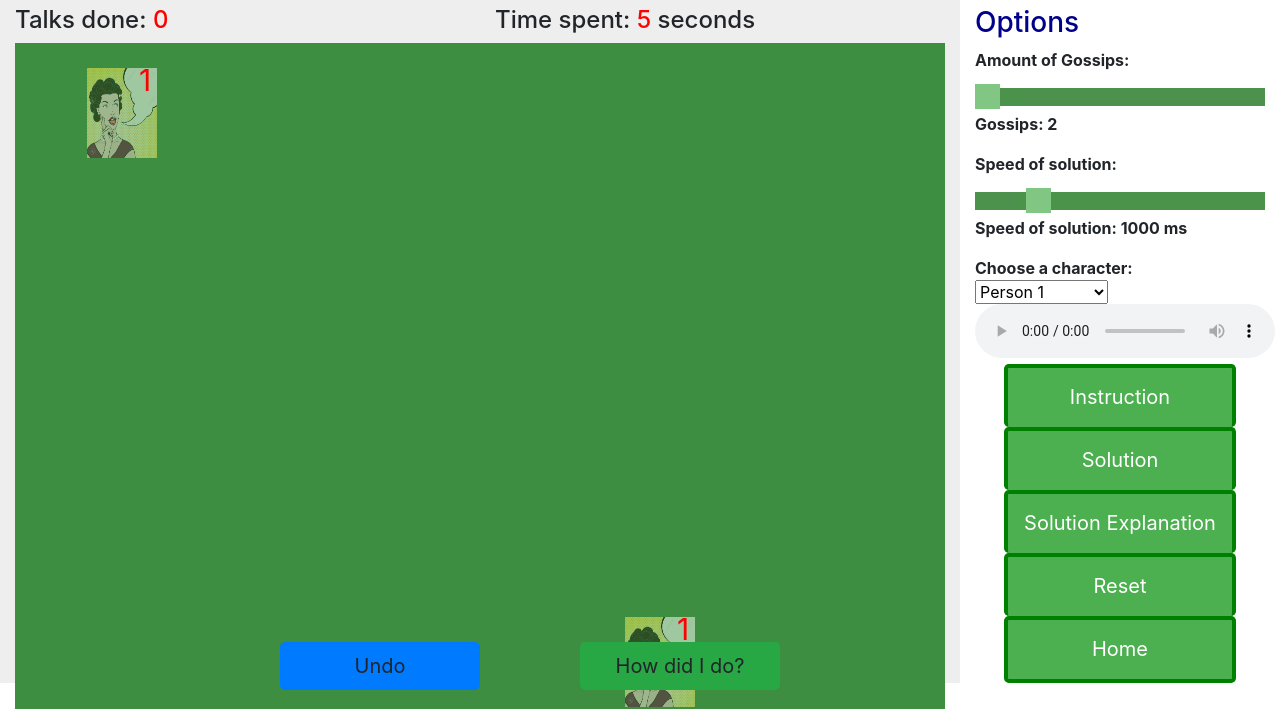
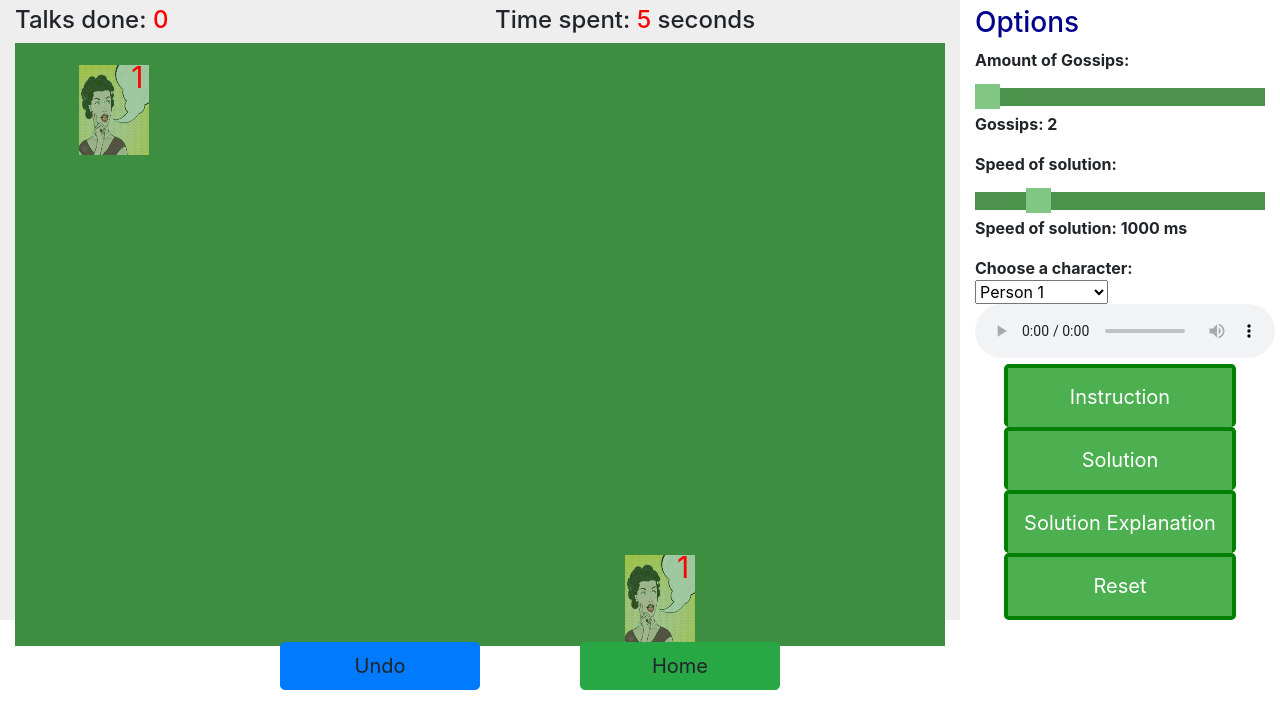
Before and after one commit to wang-zifu/wang-zifu.github.io, a plain HTML site: page html/game.html in a window 1280 px wide. Shown: the part 80-800 px from the top of the page. Drawn offline with Linux system fonts and the light colour scheme; files that its build step writes are made by us from their sources.

Commit message:
Add files via upload

```diff
--- a/html/game.html
+++ b/html/game.html
@@ -42,7 +42,7 @@
                 <p id="playarea"></p>
                 <div class="row">
                     <a class="btn btn-primary btn-lg undo-fixed" onclick="Undo()">Undo</a>
-                    <a class="btn btn-success  btn-lg done-fixed" onclick="Verify()">How did I do?</a>
+                    <a class="btn btn-success  btn-lg done-fixed" onclick="window.open('../index.html', '_self')">Home</a>
                 </div>
 
             </section>
@@ -89,7 +89,6 @@
                     <button type="button" class="btn btn-primary btn-lg" onclick=SolutionExplanation()>Solution
                         Explanation</button>
                     <button type="button" class="btn btn-primary btn-lg" onclick="Reset()">Reset</button>
-                    <button type="button" class="btn btn-primary btn-lg" onclick="window.open('../index.html', '_self')">Home</button>
                 </div>
 
 
```
